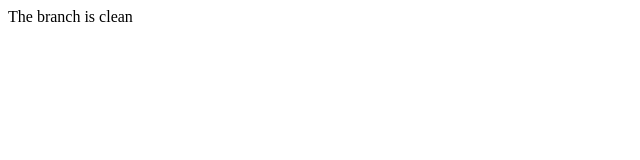
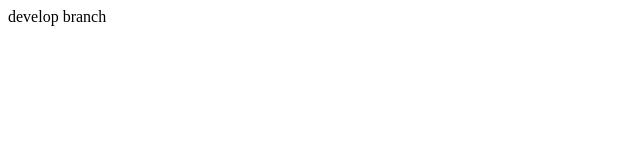
Before and after one commit to KatePolyakov/kate-polyakov-brainflix, a React (Create React App) app: page / in a window 1280 px wide. Shown: the top 160 px of the page, without its empty margins (0-640 px from the left). Built offline with nearby package versions, Linux system fonts and the light colour scheme.

Commit message:
created develop branch

```diff
--- a/src/App.js
+++ b/src/App.js
@@ -4,7 +4,7 @@ import './App.css';
 function App() {
   return (
     <div>
-    The branch is clean
+    develop branch
     </div>
   );
 }
```
